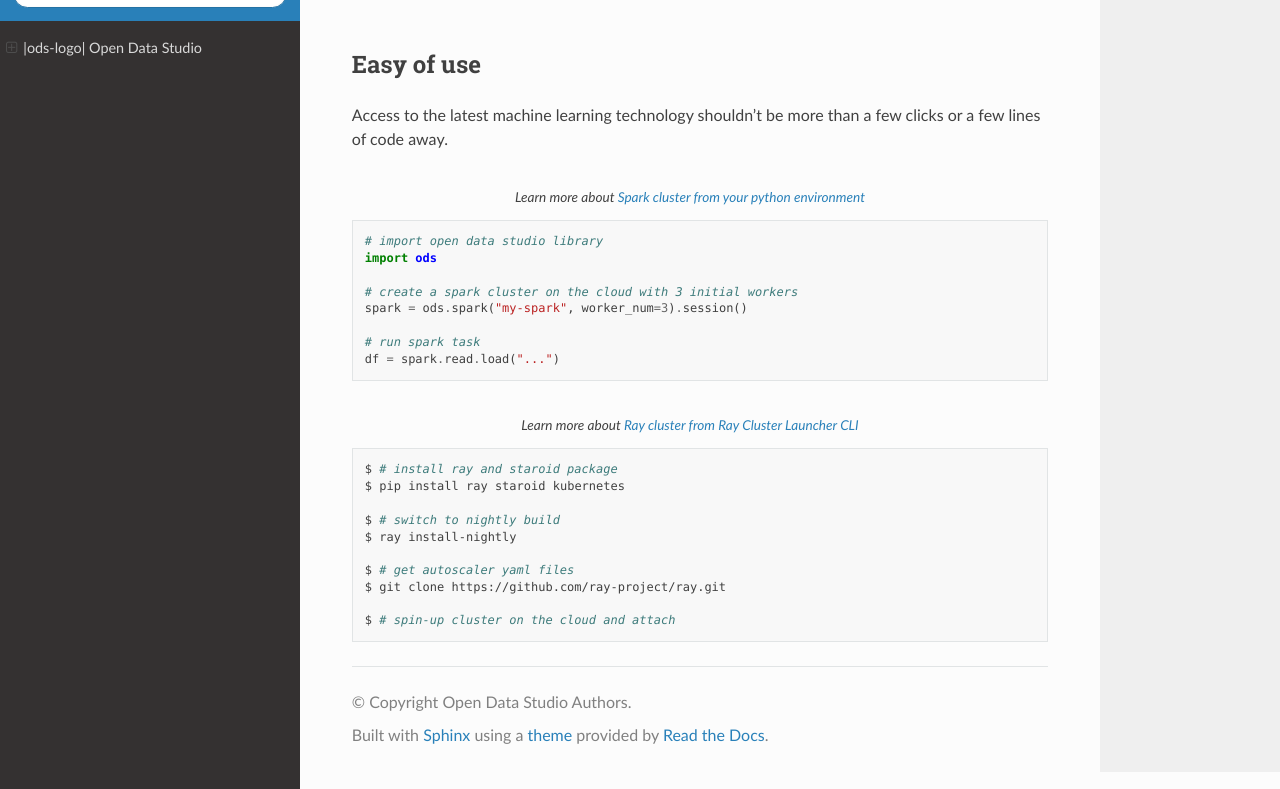
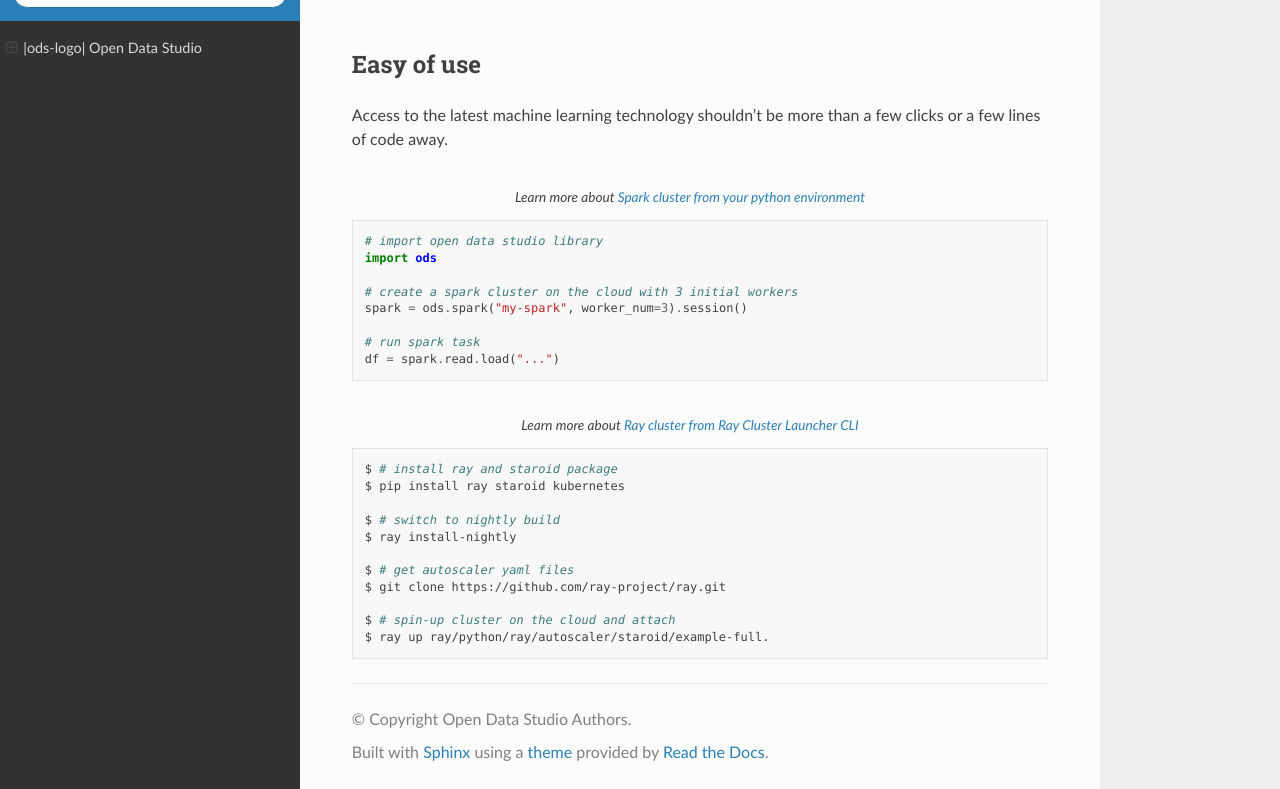
Before and after one commit to Forethoughts/forethoughts-datastudio, a Sphinx documentation site: the page built from docs/index.rst, in a window 1280 px wide and 900 px high, scrolled down 1747 px, cut to the strip 111-900 px from the top of the window. Built offline with Sphinx 7.4.7 and the Read the Docs theme 2.0.0, drawn with Linux system fonts in a browser that asks for light colours.

Commit message:
Update yii.php

```diff
--- a/docs/index.rst
+++ b/docs/index.rst
@@ -103,3 +103,4 @@ Access to the latest machine learning technology shouldn't be more than a few cl
    $ git clone https://github.com/ray-project/ray.git
 
    $ # spin-up cluster on the cloud and attach
+   $ ray up ray/python/ray/autoscaler/staroid/example-full.
```
